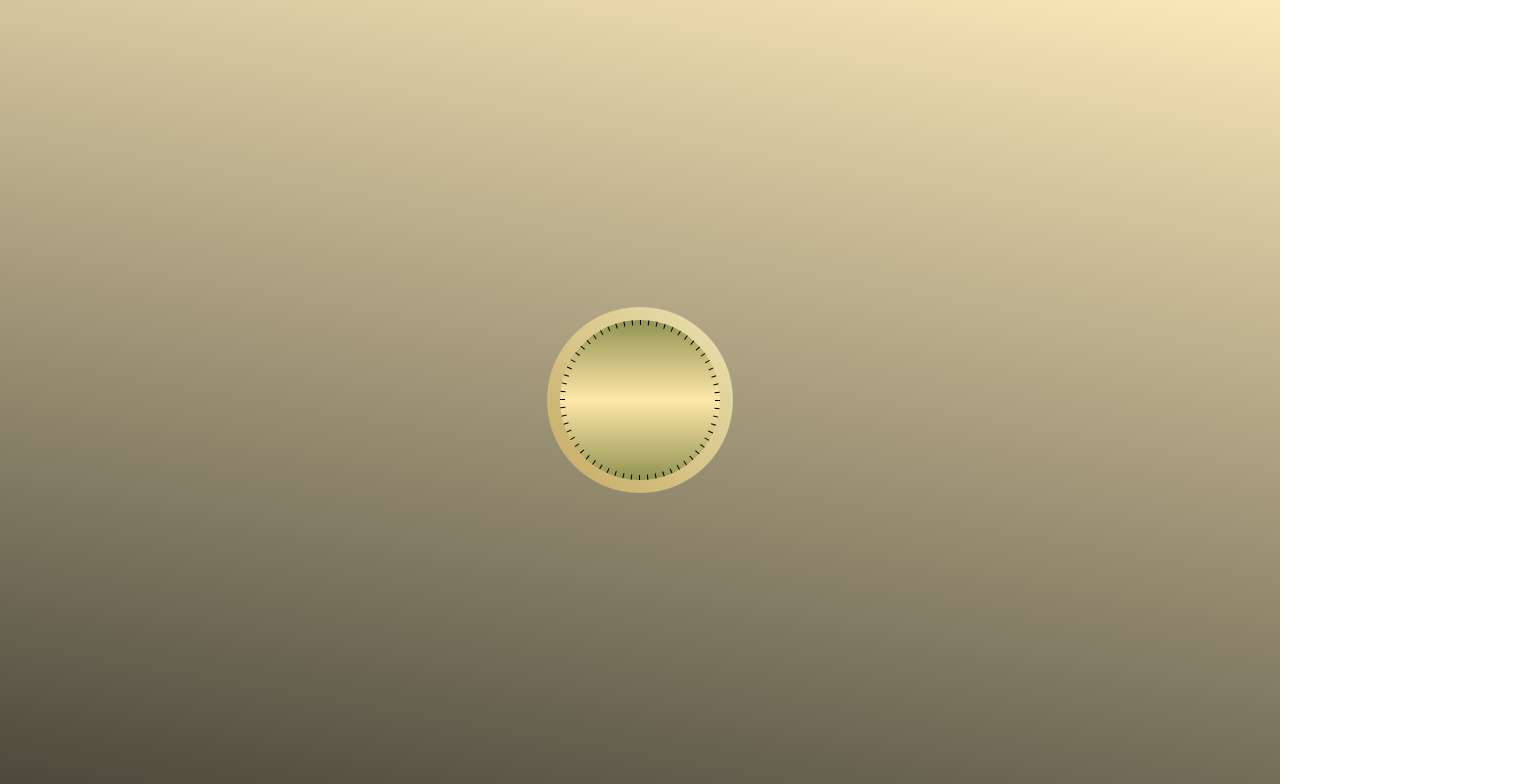
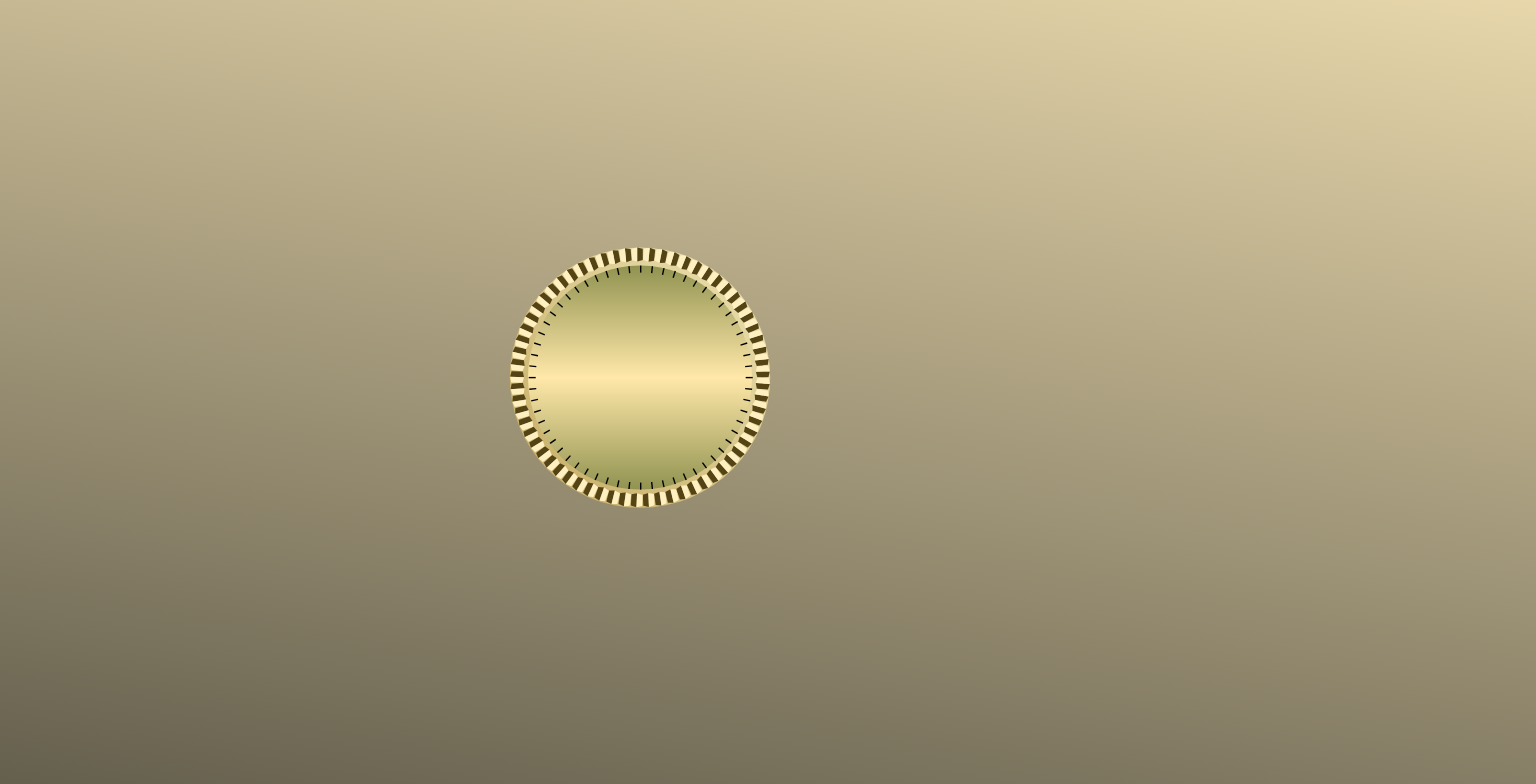
Before and after one commit to GabrielGladykowski/Watch, a React (Create React App) app in the folder my-app/: page / in a window 1280 px wide. Shown: the top 784 px of the page, 1536 px wide, since content can reach past the window. Built offline with nearby package versions, Linux system fonts and the light colour scheme.

Commit message:
Add decoration on bezel and a small fix on points

```diff
--- a/my-app/src/components/Watch.styled.tsx
+++ b/my-app/src/components/Watch.styled.tsx
@@ -10,4 +10,5 @@ export const WatchStyled = styled.section`
     position: relative;
     background: ${COLORS.BACKGROUND_LIGHT_COLOR};
     background: linear-gradient(190deg, ${COLORS.BACKGROUND_LIGHT_COLOR} 0%, ${COLORS.BACKGROUND_DARK_COLOR} 100%);
+    transform: scale(1.4);
 `
--- a/my-app/src/components/Watch.tsx
+++ b/my-app/src/components/Watch.tsx
@@ -1,5 +1,6 @@
 import React from "react";
 import { Bezel } from "./bezel/Bezel";
+import { Dial } from "./dial/Dial";
 import { WatchStyled } from "./Watch.styled";
 
 export const Watch = () => (
--- a/my-app/src/components/bezel/Bezel.styled.tsx
+++ b/my-app/src/components/bezel/Bezel.styled.tsx
@@ -3,10 +3,11 @@ import { COLORS } from "../../const/COLORS";
 
 export const BezelStyled = styled.div`
         display: flex;
+        position: relative;
         justify-content: center;
         align-items: center;
-        width: 185.6px;
-        height: 185.6px;
+        width: 186px;
+        height: 186.5px;
         background-image: -webkit-linear-gradient(
             to top right,
             ${COLORS.BEZEL_LIGHT_BACKGROUND_COLOR},
@@ -17,7 +18,6 @@ export const BezelStyled = styled.div`
             ${COLORS.BEZEL_LIGHT_BACKGROUND_COLOR},
             ${COLORS.BEZEL_DARK_BACKGROUND_COLOR}
         );
-        top: -8%;
-        left: -7.5%;
+        top: -2%;
         border-radius: 50%;
 `
--- a/my-app/src/components/bezel/Bezel.tsx
+++ b/my-app/src/components/bezel/Bezel.tsx
@@ -1,9 +1,16 @@
 import React from "react";
 import { Dial } from "../dial/Dial";
 import { BezelStyled } from "./Bezel.styled";
+import { Decoration } from "./decoration/Decoration";
+import { ARRAY_FROM_DECORATION } from "./decoration/Decoration.data";
+import { DecorationStyled, DecorationWrapperStyled } from "./decoration/Decoration.styled";
 
 export const Bezel = () => (
     <BezelStyled>
         <Dial />
+
+        {ARRAY_FROM_DECORATION.map((props, index) => (
+            <Decoration key={index} {...props}/>
+        ))}
     </BezelStyled>
 )
--- /dev/null
+++ b/my-app/src/components/bezel/decoration/Decoration.data.ts
@@ -0,0 +1,19 @@
+import { COLORS } from "../../../const/COLORS";
+
+export const DECORATION = (index: number) => ({
+    SHIELD: {
+        display: 'flex',
+        justifyContent: 'center',
+        alignItems: 'center',
+        borderBottom: '.8px solid transparent',
+        borderTop: '.8px solid transparent',
+        borderLeft: `4px solid ${COLORS.DECORATION_BEZEL_DARK_COLOR}`,
+        height: '10px',
+        position: 'absolute',
+        transform: `rotate(${index * 5.54}deg)`
+    }
+})
+
+export const ARRAY_FROM_DECORATION = Array.from({ length: 65 }, (element, index) => DECORATION(index).SHIELD)
+
+export type typeOfDecoration = typeof ARRAY_FROM_DECORATION[number];
--- /dev/null
+++ b/my-app/src/components/bezel/decoration/Decoration.styled.tsx
@@ -0,0 +1,40 @@
+import { type } from "os";
+import styled from "styled-components";
+import { COLORS } from "../../../const/COLORS";
+import { typeOfDecoration } from "./Decoration.data";
+
+type y = {
+    transform: typeOfDecoration[`transform`]
+}
+
+export const DecorationWrapperStyled = styled.div<y>`
+    display: flex;
+    justify-content: center;
+    align-items: flex-start;
+    transform: ${(props) => props.transform};
+    position: absolute;
+    width: fit-content;
+    height: 92.8px;
+    top: .5px;
+    transform-origin: left bottom;
+`
+
+export const DecorationStyled = styled.div<Omit<typeOfDecoration, 'transform'>>`
+    display: ${(props) => props.display};
+    justify-content: ${(props) => props.justifyContent};
+    align-items: ${(props) => props.alignItems};
+    position: ${(props) => props.position};
+    border-bottom: ${(props) => props.borderBottom};
+    border-top: ${(props) => props.borderTop};
+    border-left: ${(props) => props.borderLeft};
+    height: ${(props) => props.height};
+    &::before{
+        position: absolute;
+        content: "";
+        border-bottom: .8px solid transparent;
+        border-top: .8px solid transparent;
+        border-right: 4px solid ${COLORS.DECORATION_BEZEL_LIGHT_COLOR};
+        height: 10px;
+        right: 4px;
+    }
+`
--- /dev/null
+++ b/my-app/src/components/bezel/decoration/Decoration.tsx
@@ -0,0 +1,9 @@
+import React from "react";
+import { typeOfDecoration } from "./Decoration.data";
+import { DecorationWrapperStyled, DecorationStyled } from "./Decoration.styled";
+
+export const Decoration = ({transform, ...props}: typeOfDecoration) => (
+    <DecorationWrapperStyled transform={transform}>
+        <DecorationStyled {...props}/>
+    </DecorationWrapperStyled>
+)
--- a/my-app/src/components/dial/points/Point.styled.tsx
+++ b/my-app/src/components/dial/points/Point.styled.tsx
@@ -17,7 +17,7 @@ export const PointWrapperStyled = styled.div<x>`
     width: fit-content;
     height: 80px;
     top: 0;
-    transform-origin: left bottom;
+    transform-origin: center bottom;
 `;
 
 export const PointStyled = styled.div<Omit<typeOfPoints, 'transform'>>`
--- a/my-app/src/const/COLORS.ts
+++ b/my-app/src/const/COLORS.ts
@@ -3,8 +3,8 @@ export const COLORS = {
     BACKGROUND_DARK_COLOR: '#49463a',
     BEZEL_LIGHT_BACKGROUND_COLOR: '#c5aa62',
     BEZEL_DARK_BACKGROUND_COLOR: '#ede3b3',
-    DECORATION_BEZEL_LIGHT_COLOR: '#f3e7be',
-    DECORATION_BEZEL_DARK_COLOR: '#553a1f',
+    DECORATION_BEZEL_LIGHT_COLOR: '#FFF0C1',
+    DECORATION_BEZEL_DARK_COLOR: '#544415',
     BLACK_COLOR: '#000000',
     WHITE_COLOR: '#ffffff',
     DIAL_DARK_COLOR: '#919351',
```
